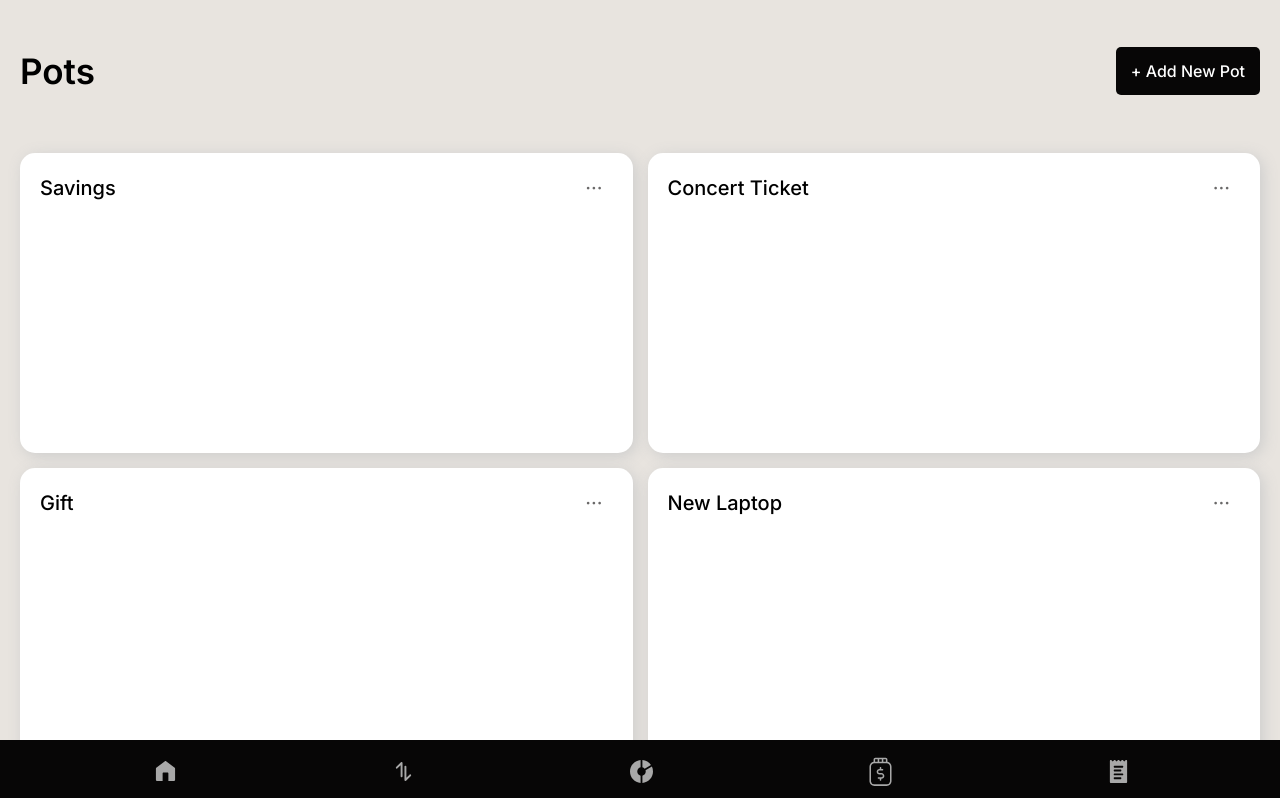
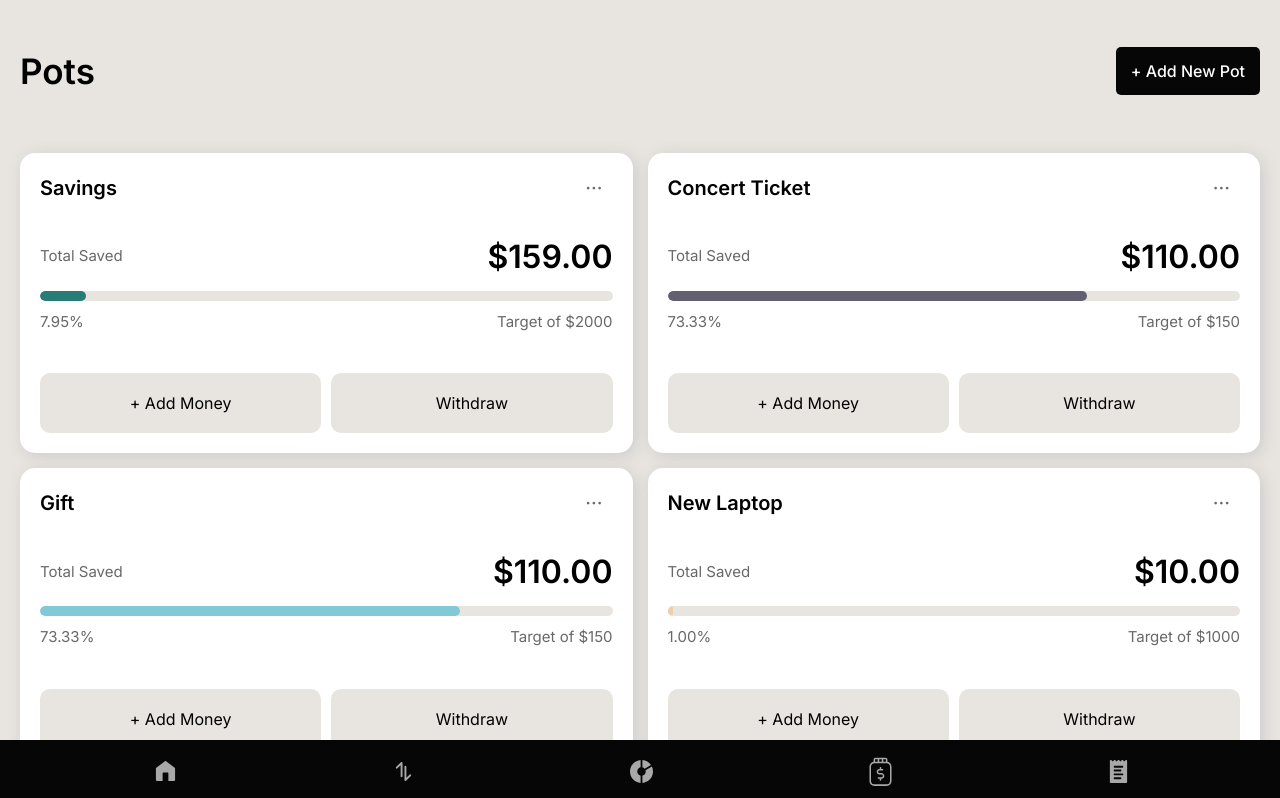
Before and after one commit to Alen-Gebles/vaulta-finance-app, a Next.js app: page /path/pots in a window 1280 px wide. Shown: the top 798 px of the page. Built offline with nearby package versions, Linux system fonts and the light colour scheme.

Commit message:
Finished the design of Pots

```diff
--- a/app/path/pots/page.jsx
+++ b/app/path/pots/page.jsx
@@ -28,6 +28,9 @@ export default function Page() {
     setActivePopup((prev) => (prev === category ? null : category));
 
 
+  const potBarWidth = (total, target) =>
+    Math.min((total / target) * 100, 100);
+
   return (
     <section className='potsMain'>
 
@@ -47,6 +50,27 @@ export default function Page() {
                 <button>Delete Budget</button>
               </div>
           </div>
+
+          <div className='potTotalSaved'>
+            <p className='potTotalSavedP'>Total Saved</p>
+            <h2 className='potTotalSavedH2'>${pot.total.toFixed(2)}</h2>
+          </div>
+
+          <div className='potBarHolder'>
+            <div className='potBarHolderBcg'></div>
+            <div className='potBarHolderMain' style={{ backgroundColor: pot.theme, width: `${potBarWidth(pot.total, pot.target)}%`}}></div>
+          </div>
+
+          <div className='barInfoHolder'>
+            <p className='barInfoHolderP'>{potBarWidth(pot.total, pot.target).toFixed(2)}%</p>
+            <p className='barInfoHolderP'>Target of ${pot.target}</p>
+          </div>
+
+          <div className='potBtnHolder'>
+            <button className='potBtn'>+ Add Money</button>
+            <button className='potBtn'>Withdraw</button>
+          </div>
+
         </div>
 
       ))}
--- a/app/path/pots/pots.css
+++ b/app/path/pots/pots.css
@@ -35,7 +35,7 @@
   position: relative;
   background-color: white;
   width: 100%;
-  height: 300px;
+  height: fit-content;
   border-radius: 15px;
   box-shadow: 3px 3px 15px var(--box-shadow);
   padding: 20px;
@@ -44,10 +44,11 @@
   display: flex;
   align-items: center;
   justify-content: space-between;
+  margin-bottom: 30px;
 }
 .potTop h1{
   font-size: 20px;
-  font-weight: 500;
+  font-weight: 600;
 }
 .potDot{
   position: absolute;
@@ -89,6 +90,76 @@
   opacity: 1;
 }
 
+.potTotalSaved{
+  display: flex;
+  align-items: center;
+  justify-content: space-between;
+  width: 100%;
+  margin-bottom: 10px;
+}
+.potTotalSavedP{
+  color: #696868;
+  font-size: 15px;
+}
+.potTotalSavedH2{
+  font-weight: 600;
+  font-size: 32px;
+}
+
+
+.potBarHolder{
+  position: relative;
+  width: 100%;
+  height: 10px;
+  border-radius: 100vh;
+  overflow: hidden;
+}
+.potBarHolderBcg{
+  width: 100%;
+  height: 100%;
+  background-color: var(--bg-clr);
+  position: absolute;
+}
+.potBarHolderMain{
+  height: 100%;
+  position: absolute;
+  border-radius: 100vh;
+}
+
+
+.barInfoHolder{
+  display: flex;
+  align-items: center;
+  justify-content: space-between;
+  width: 100%;
+  margin-block: 10px;
+}
+.barInfoHolderP{
+  color: #696868;
+  font-size: 15px;
+}
+
+
+.potBtnHolder{
+  width: 100%;
+  display: flex;
+  align-items: center;
+  justify-content: space-between;
+  gap: 10px;
+  margin-top: 40px;
+}
+.potBtn{
+  width: 100%;
+  height: 60px;
+  border-radius: 10px;
+  background-color: var(--bg-clr);
+  border: 2px solid transparent;
+  transition: 100ms;
+}
+.potBtn:hover{
+  border: 2px solid var(--bg-clr);
+  background-color: transparent;
+}
 /*//////////////////////////////////*/
 
 @media (max-width: 1324px){
```
